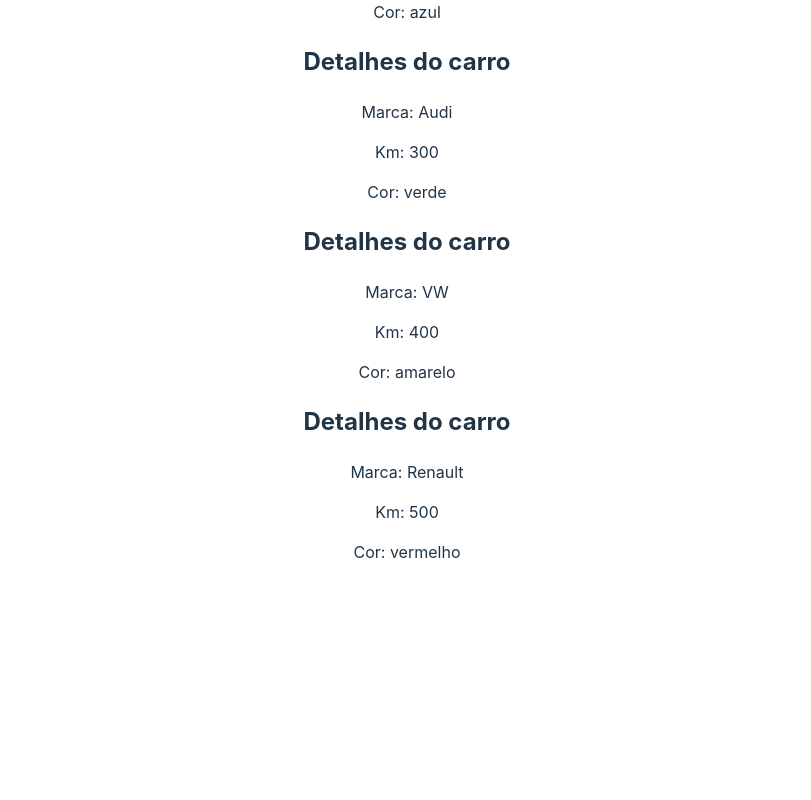
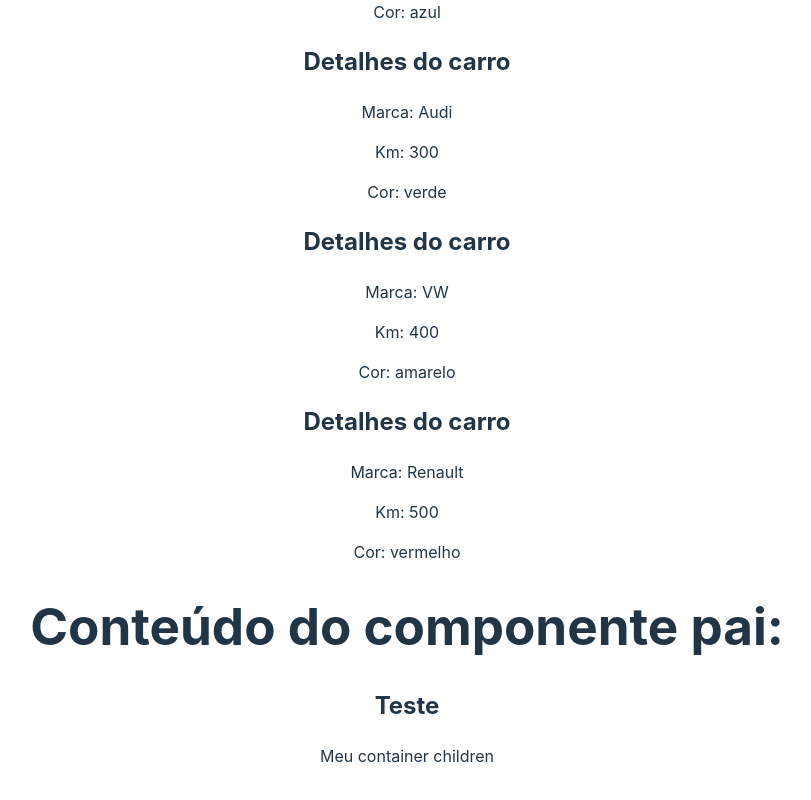
Before and after one commit to abraaorochapb/iteractionsReact, a React (Vite) app: page / in a window 1280 px wide. Shown: the part 842-1642 px from the top of the page, without its empty margins (233-1044 px from the left). Before the commit the page ends 1454 px from the top, so only its background shows below. Built offline with nearby package versions, Linux system fonts and the light colour scheme.

Commit message:
Children prop

```diff
--- a/src/App.jsx
+++ b/src/App.jsx
@@ -4,6 +4,7 @@
 import ConditionalRender from './components/ConditionalRender'
 import ShowUserName from './components/ShowUserName'
 import CarDetails from './components/CarDetails'
+import Container from './components/Container'
 
 {/* Renderizando listas com componentes */}
 const cars = [
@@ -25,6 +26,14 @@
       {cars.map((car) => (
         <CarDetails key={car.id} brand={car.brand} km={car.km} color={car.color} />
       ))}
+
+      {/* Children prop */}
+      <Container>
+        <h2>Teste</h2>
+        <div>
+          Meu container children
+        </div>
+      </Container>
     </>
   )
 }
--- /dev/null
+++ b/src/components/Container.jsx
@@ -0,0 +1,12 @@
+import React from 'react'
+
+const Container = ({children}) => {
+  return (
+    <div>
+      <h1>Conteúdo do componente pai: </h1>
+      {children}
+    </div>
+  )
+}
+
+export default Container
```
